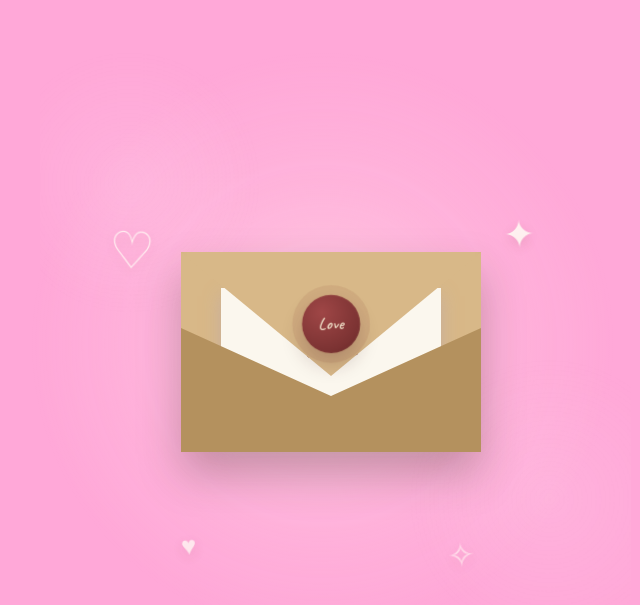
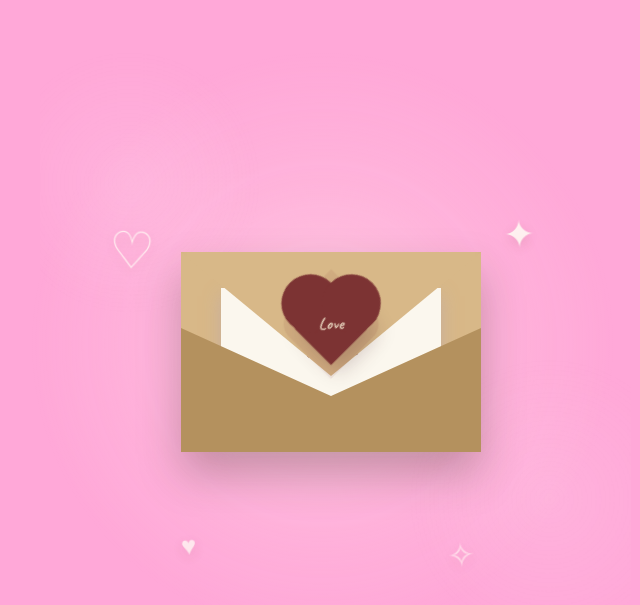
Before and after one commit to Pangestu1909/aulia-birthday, a PHP site: page / in a window 1280 px wide. Shown: the top 605 px of the page, without its empty margins (309-949 px from the left). Run offline with PHP 8.4, Linux system fonts and the light colour scheme; some web fonts are replaced.

Commit message:
Change seal button to heart shape

```diff
--- a/public/css/style.css
+++ b/public/css/style.css
@@ -106,18 +106,77 @@ button{ font-family:inherit; }
 
 /* segel lilin / tombol buka */
 .amplop__segel{
-  position:absolute; top:36%; left:50%; transform:translate(-50%,-50%);
-  width:56px; height:56px; border-radius:50%;
-  background:radial-gradient(circle at 35% 30%, #a04747, var(--maroon) 70%, var(--maroon-deep));
-  border:none; box-shadow:0 4px 8px rgba(0,0,0,0.35);
-  display:flex; align-items:center; justify-content:center;
+  position:absolute;
+  top:36%;
+  left:50%;
+
+  width:56px;
+  height:56px;
+
+  transform:
+    translate(-50%,-50%)
+    rotate(-45deg);
+
+  border:none;
+  border-radius:8px 0 8px 0;
+
+  background:var(--maroon);
+
+  box-shadow:
+    0 4px 8px rgba(0,0,0,0.35);
+
+  display:flex;
+  align-items:center;
+  justify-content:center;
+
   z-index:5;
-  transition:transform .5s ease, opacity .5s ease;
+
+  transition:
+    transform .5s ease,
+    opacity .5s ease;
+}
+
+.amplop__segel::before,
+.amplop__segel::after{
+  content:"";
+
+  position:absolute;
+
+  width:56px;
+  height:56px;
+
+  border-radius:50%;
+  background:var(--maroon);
+
+  z-index:-1;
+}
+
+.amplop__segel::before{
+  top:-28px;
+  left:0;
+}
+
+.amplop__segel::after{
+  top:0;
+  left:28px;
 }
 .amplop__segel span{
-  font-family:var(--font-script); font-size:16px; color:#F3E4CC; letter-spacing:.02em;
+  position:relative;
+  z-index:2;
+
+  font-family:var(--font-script);
+  font-size:16px;
+  color:#F3E4CC;
+  letter-spacing:.02em;
+
+  transform:rotate(45deg);
 }
-.amplop__segel:hover{ transform:translate(-50%,-50%) scale(1.06); }
+.amplop__segel:hover{
+  transform:
+    translate(-50%,-50%)
+    rotate(-45deg)
+    scale(1.06);
+}
 
 /* ---- state: amplop terbuka ---- */
 .amplop--terbuka .amplop__flap{
@@ -125,7 +184,7 @@ button{ font-family:inherit; }
   z-index:1;
 }
 .amplop--terbuka .amplop__segel{
-  opacity:0; transform:translate(-50%,-50%) scale(.4); pointer-events:none;
+  opacity:0; transform:translate(-50%,-50%) rotate(-45deg) scale(.4); pointer-events:none;
 }
 .amplop--terbuka .amplop__surat{
   transform:translateX(-50%) translateY(-210px) scale(1.04);
@@ -1178,7 +1237,7 @@ body:not(.undangan-terbuka) .kolase-template {
 @keyframes sealPulse {
   0%,
   100% {
-    transform: translate(-50%, -50%) scale(1);
+    transform: translate(-50%, -50%) rotate(-45deg) scale(1);
 
     box-shadow:
       0 8px 16px rgba(72, 31, 36, 0.28),
@@ -1186,7 +1245,7 @@ body:not(.undangan-terbuka) .kolase-template {
   }
 
   50% {
-    transform: translate(-50%, -50%) scale(1.06);
+    transform: translate(-50%, -50%) rotate(-45deg) scale(1.06);
 
     box-shadow:
       0 12px 22px rgba(72, 31, 36, 0.22),
```
